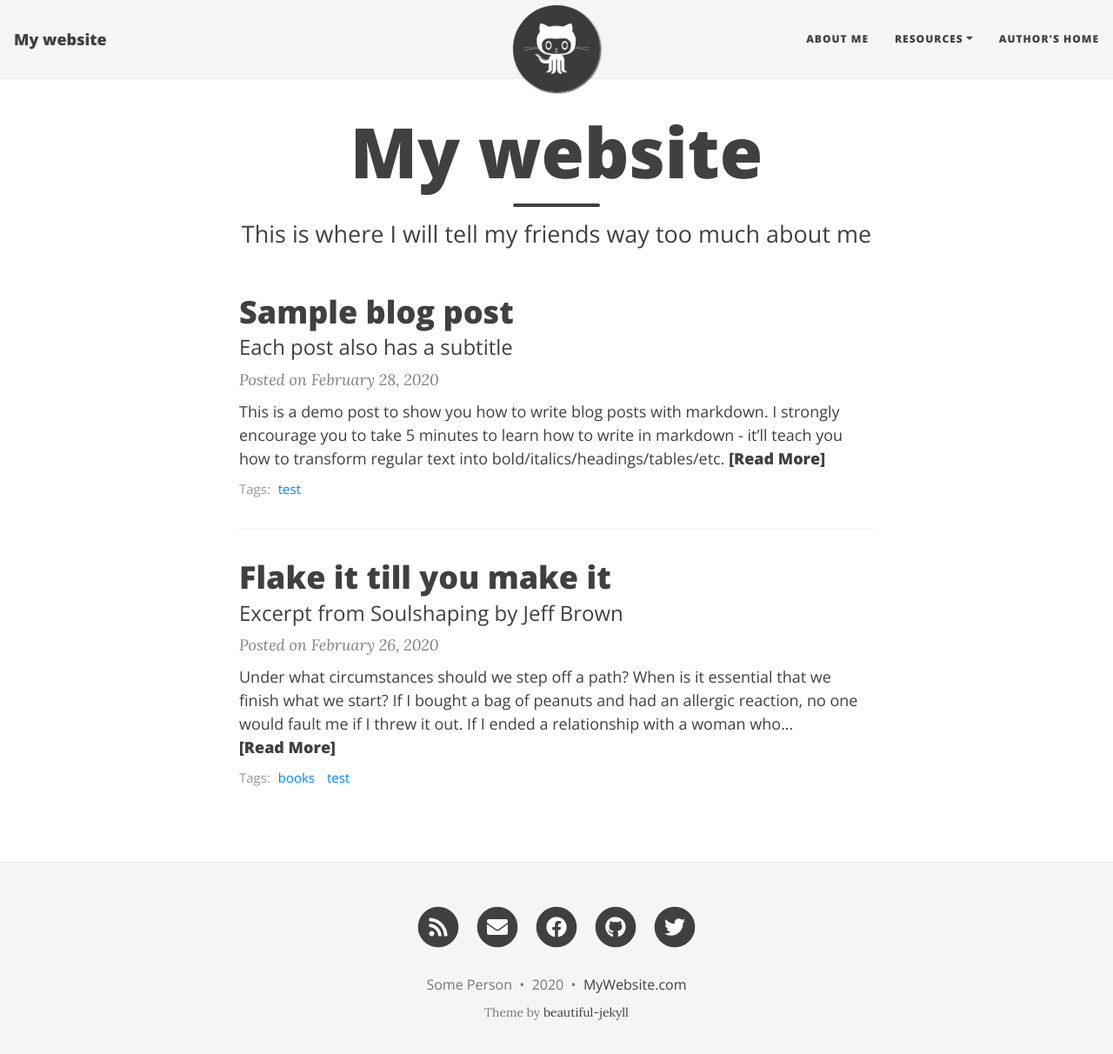
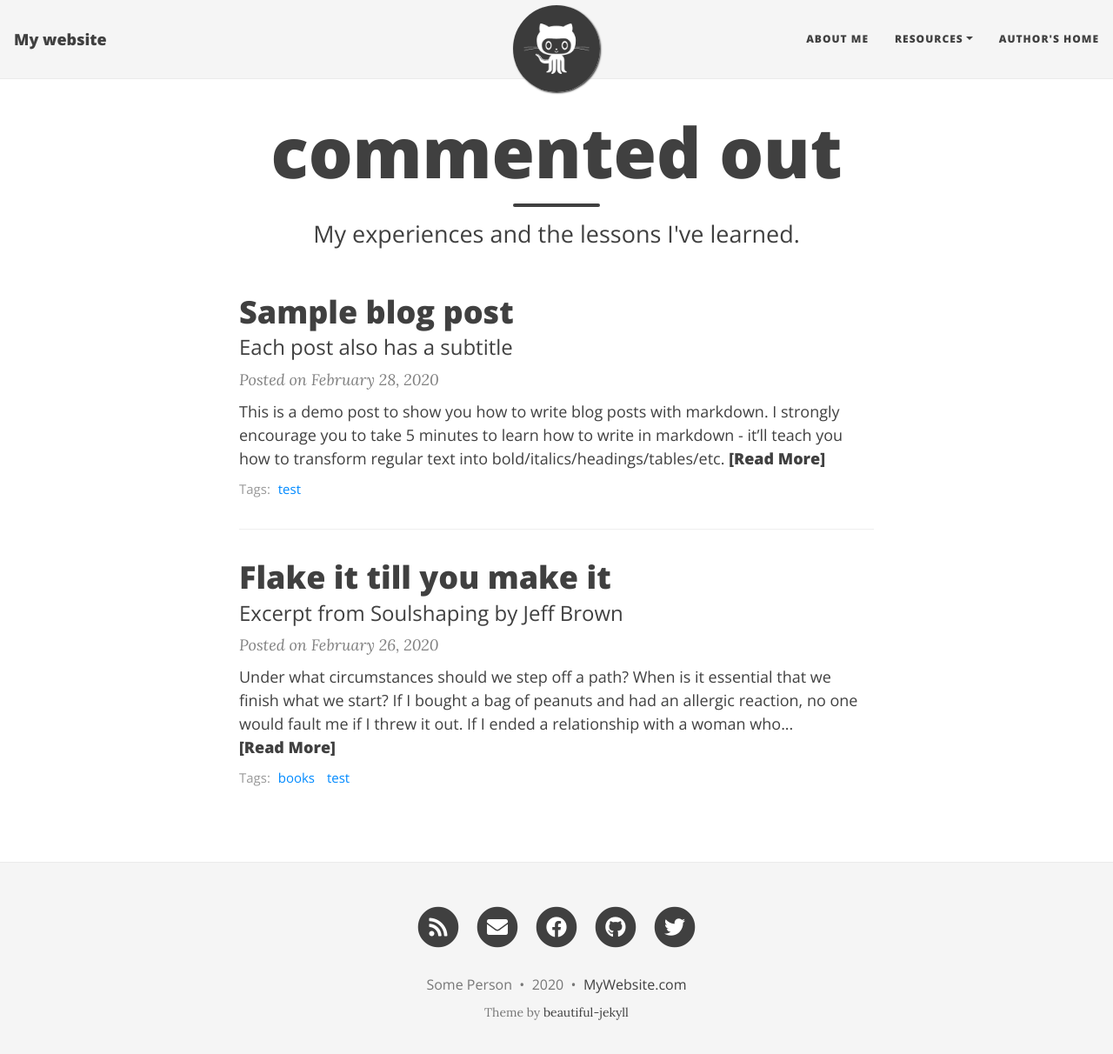
Before and after one commit to commentedout/commentedout.github.io, a Jekyll site: the page built from index.html, in a window 1280 px wide and 1225 px high. Shown: the top 1212 px of the window at 87% size. Built offline with Jekyll 4.4.1, drawn with Linux system fonts in a browser that asks for light colours; nearby versions of some CDN libraries; the list of posts is cut into pages by our own code.

Commit message:
Chaned title and subtitle

```diff
--- a/index.html
+++ b/index.html
@@ -1,5 +1,5 @@
 ---
 layout: home
-title: My website
-subtitle: This is where I will tell my friends way too much about me
+title: commented out
+subtitle: My experiences and the lessons I've learned.
 ---
```
